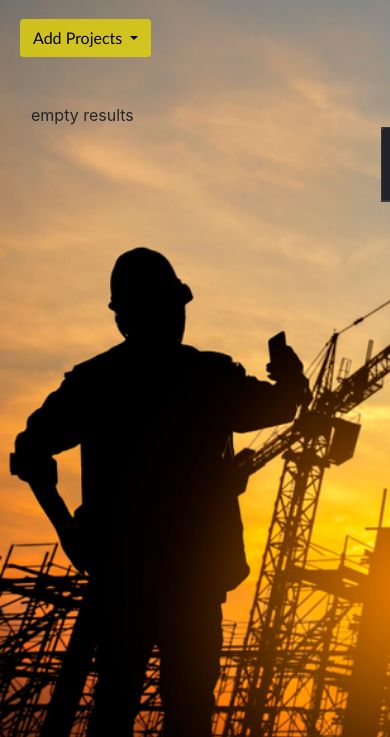
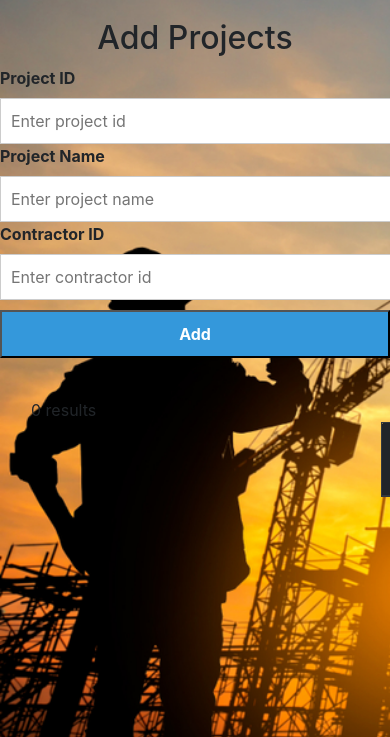
Before and after one commit to bhatappu11/DBMS-mini-project, a PHP site: page /projects.php in a window 390 px wide; the page is wider, and only the part inside the window is pictured. Shown: the part 56-793 px from the top of that part. Run offline with PHP 8.4, Linux system fonts and the light colour scheme; the visitor is signed in with stand-in values (Sample User, id 1); data that the repository does not hold is empty; some libraries are stand-ins or nearby versions.

Commit message:
updating the project file

```diff
--- a/projects.php
+++ b/projects.php
@@ -39,103 +39,71 @@
             </ul>
         </div>
 	</nav>
+
     <div>
 		<h3> <br><br> </h3>
     </div>
-    <div class="form-inline">
-        <div class="form-group">
-            <div class="dropdown">
-                <button class="btn btn-default dropdown-toggle" type="button" id="strikes-range" data-toggle="dropdown" aria-haspopup="true"> Add Projects <span class="caret"></span> </button>
-                <ul class="dropdown-menu" aria-labelledby="strikes">
-                    <li style="width: 280px;">
-                        <form class="form-horizontal" action="contractor_details.php" style="display:block;">
-                            <div class="form-group donotchange">
-                                <label for="strike-from" class="col-sm-2 control-label">Project ID</label>
-                                <div class="col-xs-8">
-                                    <input type="text" name="project_id" placeholder="Enter project ID">
-                                </div>
-                            </div>
-                            <div class="form-group donotchange">
-                                <label for="strike-to" class="col-sm-2 control-label">Project Name</label>
-                                <div class="col-xs-8">
-                                    <input type="text" name="project_name" placeholder="Enter project name">
-                                </div>
-                            </div>
-                            <div class="form-group donotchange">
-                                <label for="strike-to" class="col-sm-2 control-label">Contractor ID</label>
-                                <div class="col-xs-8">
-                                    <input type="text" name="contractor_id" placeholder="Enter contractor id">
-                                </div>
-                            </div>
-                            <div class="form-group donotchange">
-                                <div class="col-sm-offset-2 col-sm-10">
-                                    <button name="add_project" type="submit" class="btn btn-submit">Add</button>
-                                </div>
+    <div>
+	<center><h2>Add Projects</h2></center>
+		<form action="projects.php" method="post">
+			<div>
+				<label><b>Project ID</b></label>
+				<input type="text" placeholder="Enter project id" name="project_id" required>
+				<label><b>Project Name</b></label>
+				<input type="text" placeholder="Enter project name" name="project_name" required>
+                <label><b>Contractor ID</b></label>
+				<input type="text" placeholder="Enter contractor id" name="cont_id" required>
+				<button name="add_project" class="sign_up_btn" type="submit">Add</button>
+
 			</div>
 		</form>
+
 		<?php
 			if(isset($_POST['add_project']))
 			{
-                                @$project_id=$POST['project_id'];
-                                @$project_name=$_POST['project_name'];
-
                 $username=$_SESSION['username'];
                 $query = "select Builder_id from builder where Builder_name='$username'";
                 $query_run=mysqli_query($con,$query);
                 $ans = mysqli_fetch_assoc($query_run);
                 $id = $ans['Builder_id'];
 
-                                $query2 = "select Contractor_id from contractor where Builder_id='$id'";
-                                $query_run2=mysqli_query($con,$query2);
-                                $ans2 = mysqli_fetch_assoc($query_run2);
-                                $id2 = $ans['Contractor_id'];
 
-                                $query1 = "select * from projects where Builder_id='$id'";
+				//$query = "select * from contractor where Builder_id='$id' and Contractor_name='$contractor_name'";
 				//echo $query;
-                                $query_run1 = mysqli_query($con,$query1);
+				//$query_run = mysqli_query($con,$query);
 				//echo mysql_num_rows($query_run);
-                                if($query_run1)
+				//if($query_run)
+					// {
+					// 	if(mysqli_num_rows($query_run)>0)
+					// 	{
+					// 		echo '<script type="text/javascript">alert("This Username Already exists.. Please try another username!")</script>';
+					// 	}
+					// 	else
+					// 	{
+							$query = "insert into projects (project_id,project_name,Builder_id,Contractor_id) values('". $_POST["project_id"] . "','". $_POST["project_name"] . "','$id','". $_POST["cont_id"] . "')";
+							$query_run = mysqli_query($con,$query);
+							if($query_run)
 							{
-                                    if(mysqli_num_rows($query_run1)>0)
-                                    {
-
-                                        echo '<script type="text/javascript">alert("Contractor already exists!")</script>';
+								echo '<script type="text/javascript">alert("Contractor Registered.. Welcome")</script>';
+								header( "Location: projects.php");
 							}
 							else
 							{
+								echo '<p class="bg-danger msg-block">Registration Unsuccessful due to server error. Please try later</p>';
+							}
+						}
+			// 		}
+			// 		else
+			// 		{
+			// 			echo '<script type="text/javascript">alert("DB error")</script>';
+			// 		}
 
-                                        $query2 = "insert into projects values('$project_id','$project_name','$id','$id2')";
-                                        $query_run2 = mysqli_query($con,$query2);
-                                        if($query_run2)
-                                        {
-                                            echo '<script type="text/javascript">alert("Contractor added..")</script>';
-                                            $_SESSION['username'] = $username;
-                                            $_SESSION['password'] = $password;
-                                            $_SESSION['cont-name'] = $cont_name;
-
-                                        }
+			// }
 			else
 			{
-                                            echo '<p class="bg-danger msg-block">Unsuccessful due to server error. Please try later</p>';
-                                        }
-                                    }
-                                }
-                                else
-                                {
-                                    echo '<script type="text/javascript">alert("DB error")</script>';
-                                }
-                            }
-                            else
-                            {
-
 			}
 		?>
-                    </li>
-                </ul>
 	</div>
-        </div>
-    </div>
-    <div id="push"></div>
     <div class="container" style="margin-top:30px">
         <table class="table table-striped table-dark table-bordered text-center">
         <thead>
@@ -167,7 +135,7 @@
                         . $row["Contractor_id"]. "</td></tr>";
                     }
                     echo "</table>";
-                } else { echo "empty results"; }
+                } else { echo "0 results"; }
             ?>
         </tbody>
         </table>
@@ -178,6 +146,5 @@
         <script src="https://code.jquery.com/jquery-3.2.1.slim.min.js" integrity="sha384-KJ3o2DKtIkvYIK3UENzmM7KCkRr/rE9/Qpg6aAZGJwFDMVNA/GpGFF93hXpG5KkN" crossorigin="anonymous"></script>
         <script src="https://cdnjs.cloudflare.com/ajax/libs/popper.js/1.12.9/umd/popper.min.js" integrity="sha384-ApNbgh9B+Y1QKtv3Rn7W3mgPxhU9K/ScQsAP7hUibX39j7fakFPskvXusvfa0b4Q" crossorigin="anonymous"></script>
         <script src="https://maxcdn.bootstrapcdn.com/bootstrap/4.0.0/js/bootstrap.min.js" integrity="sha384-JZR6Spejh4U02d8jOt6vLEHfe/JQGiRRSQQxSfFWpi1MquVdAyjUar5+76PVCmYl" crossorigin="anonymous"></script>
-
 </body>
 </html>
```
Lines whose indentation alone changed are shown as unchanged.
